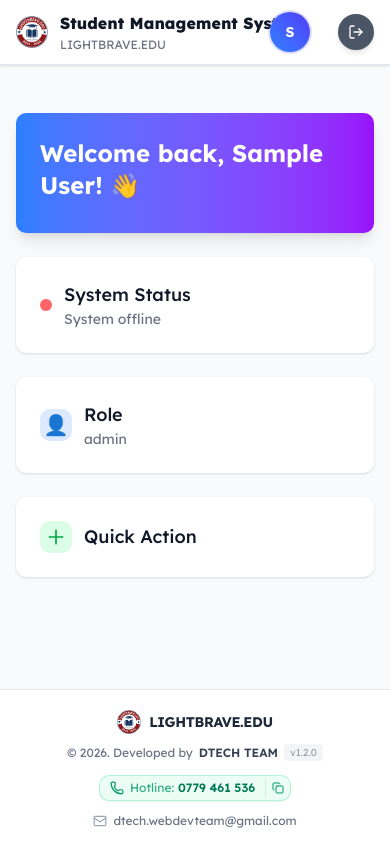
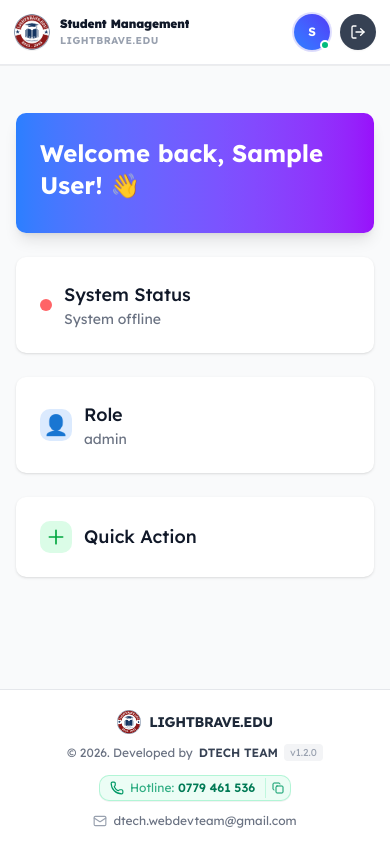
Before and after one commit to tqd0105/student-management-system, a Next.js app in the folder frontend/: page /dashboard in a window 390 px wide. Built offline with nearby package versions, Linux system fonts and the light colour scheme; no server answers; sample sign-in values are in the browser's storage.

Commit message:
fix(layout): redesign mobile navbar with responsive title, circular logo and aligned controls

```diff
--- a/frontend/src/components/layout/DashboardLayout.tsx
+++ b/frontend/src/components/layout/DashboardLayout.tsx
@@ -127,34 +127,37 @@ const DashboardLayout: React.FC<DashboardLayoutProps> = ({ children }) => {
   return (
     <div className="min-h-screen flex flex-col justify-between bg-gray-50">
       {/* Top Navigation */}
-      <nav className="bg-white shadow-sm border-b">
-        <div className="max-w-7xl mx-auto px-4 sm:px-6 lg:px-8">
-          <div className="flex justify-between h-16">
+      <nav className="sticky top-0 z-40 bg-white/95 backdrop-blur-md shadow-2xs border-b border-gray-200/80">
+        <div className="max-w-7xl mx-auto px-3.5 sm:px-6 lg:px-8">
+          <div className="flex items-center justify-between h-16 gap-2 sm:gap-4">
             {/* Logo & Title */}
-            <div className="flex items-center">
-              <div className="flex-shrink-0 flex items-center">
-                <div className="h-8 w-8 bg-blue-600 rounded-lg flex items-center justify-center">
-                  <img src="./images/logo.png" alt="Logo" />
-                </div>
-                <div className="ml-3">
-                  <h1 className="text-md md:text-lg font-extrabold text-gray-900">Student Management System</h1>
-                  <p className="text-xs text-gray-500">LIGHTBRAVE.EDU</p>
-                </div>
+            <div className="flex items-center min-w-0 flex-1 mr-1 sm:mr-3">
+              <div className="h-9 w-9 sm:h-10 sm:w-10 rounded-full flex items-center justify-center shrink-0 shadow-2xs overflow-hidden bg-white">
+                <img src="/images/logo.png" alt="LightBrave Logo" className="w-full h-full object-contain" />
+              </div>
+              <div className="ml-2.5 sm:ml-3 min-w-0">
+                <h1 className="text-xs sm:text-base md:text-lg font-black text-gray-900 tracking-tight leading-tight truncate">
+                  <span className="sm:hidden">Student Management</span>
+                  <span className="hidden sm:inline">Student Management System</span>
+                </h1>
+                <p className="text-[10px] sm:text-xs text-gray-400 font-bold tracking-wider uppercase truncate mt-0.5">
+                  LIGHTBRAVE.EDU
+                </p>
               </div>
             </div>
 
             {/* User Menu & Profile */}
-            <div className="flex items-center space-x-3 sm:space-x-4">
+            <div className="flex items-center gap-1.5 sm:gap-3 shrink-0">
               {/* Profile Button with Avatar (Opens Profile Modal) */}
               <button
                 type="button"
                 onClick={() => setIsProfileModalOpen(true)}
-                className="flex items-center space-x-2.5 p-1.5 rounded-xl hover:bg-gray-100/90 active:bg-gray-200/80 transition-all cursor-pointer group text-left"
+                className="flex items-center gap-2 p-1 sm:p-1.5 rounded-xl hover:bg-gray-100/90 active:bg-gray-200/80 transition-all cursor-pointer group text-left"
                 title="Hồ sơ cá nhân & Đổi avatar"
               >
                 {/* Avatar with S3 Image or Gradient Initials */}
                 <div className="relative shrink-0">
-                  <div className="w-10 h-10 rounded-full overflow-hidden ring-2 ring-indigo-500/20 group-hover:ring-indigo-600 transition-all shadow-xs bg-gray-100 flex items-center justify-center">
+                  <div className="w-9 h-9 sm:w-10 sm:h-10 rounded-full overflow-hidden ring-2 ring-indigo-500/20 group-hover:ring-indigo-600 transition-all shadow-xs bg-gray-100 flex items-center justify-center">
                     {user?.avatar ? (
                       <img
                         src={user.avatar}
@@ -163,11 +166,13 @@ const DashboardLayout: React.FC<DashboardLayoutProps> = ({ children }) => {
                         referrerPolicy="no-referrer"
                       />
                     ) : (
-                      <div className="w-full h-full bg-gradient-to-tr from-blue-500 to-indigo-600 text-white flex items-center justify-center text-sm font-bold">
+                      <div className="w-full h-full bg-gradient-to-tr from-blue-500 to-indigo-600 text-white flex items-center justify-center text-xs sm:text-sm font-bold">
                         {user?.name ? user.name.charAt(0).toUpperCase() : 'U'}
                       </div>
                     )}
                   </div>
+                  {/* Online indicator */}
+                  <span className="absolute bottom-0 right-0 w-2.5 h-2.5 bg-emerald-500 rounded-full border-2 border-white" />
                 </div>
 
                 {/* User Info (Desktop) */}
@@ -184,11 +189,11 @@ const DashboardLayout: React.FC<DashboardLayoutProps> = ({ children }) => {
               {/* Logout Button */}
               <button
                 onClick={handleLogout}
-                className="bg-gray-600 text-white p-2.5 md:p-3 lg:px-4 lg:py-2 rounded-full shadow-md hover:bg-gray-700 flex items-center space-x-0 lg:space-x-2 cursor-pointer transition-colors shrink-0"
-                title="Logout"
+                className="w-9 h-9 sm:w-10 sm:h-10 lg:w-auto bg-gray-700 hover:bg-rose-600 text-white rounded-full shadow-xs lg:px-3.5 lg:py-2 flex items-center justify-center gap-1.5 cursor-pointer transition-all shrink-0 active:scale-95"
+                title="Đăng xuất"
               >
-                <LogOut className="w-4 h-4" />
-                <span className="hidden lg:block text-xs font-semibold">Logout</span>
+                <LogOut className="w-4 h-4 shrink-0" />
+                <span className="hidden lg:inline text-xs font-semibold">Logout</span>
               </button>
             </div>
           </div>
--- a/frontend/src/components/student/QRScanner.tsx
+++ b/frontend/src/components/student/QRScanner.tsx
@@ -498,7 +498,7 @@ export default function QRScanner({ isOpen, onClose, onScanSuccess }: QRScannerP
             </div>
             <div>
               <div className="flex items-center gap-2">
-                <h3 className="text-lg sm:text-xl font-bold text-gray-900">QR Scanner</h3>
+                <h3 className="text-lg sm:text-xl font-bold text-gray-900">QR Scan</h3>
                 {deviceInfo.isLaptop ? (
                   <span className="inline-flex items-center gap-1 px-2 py-0.5 rounded-full text-[10px] font-semibold bg-emerald-50 text-emerald-700 border border-emerald-200/80">
                     <Laptop className="w-3 h-3 text-emerald-600" />
@@ -528,7 +528,7 @@ export default function QRScanner({ isOpen, onClose, onScanSuccess }: QRScannerP
           {gpsReady === true ? (
             <div className="inline-flex items-center gap-1.5 font-bold text-emerald-700 bg-emerald-50 px-2.5 py-1 rounded-lg border border-emerald-200 shadow-2xs">
               <MapPin className="w-3.5 h-3.5 text-emerald-600 shrink-0" />
-              <span>GPS: Đã sẵn sàng</span>
+              <span>GPS: Sẵn sàng</span>
             </div>
           ) : gpsReady === false ? (
             <button
@@ -538,7 +538,7 @@ export default function QRScanner({ isOpen, onClose, onScanSuccess }: QRScannerP
               title="Bấm để thử dò lại vị trí GPS ngay"
             >
               <MapPin className="w-3.5 h-3.5 text-amber-600 shrink-0 animate-bounce" />
-              <span>GPS: Chưa định vị</span>
+              <span>GPS: Chưa có</span>
               <span className="text-[10px] text-amber-700 underline flex items-center gap-0.5 ml-1">
                 <RefreshCw className="w-3 h-3 group-hover:rotate-180 transition-transform" />
                 Dò lại
@@ -547,13 +547,13 @@ export default function QRScanner({ isOpen, onClose, onScanSuccess }: QRScannerP
           ) : (
             <div className="inline-flex items-center gap-1.5 font-semibold text-slate-600 bg-slate-100 px-2.5 py-1 rounded-lg border border-slate-200">
               <RefreshCw className="w-3.5 h-3.5 text-cyan-600 animate-spin shrink-0" />
-              <span>GPS: Đang dò vị trí...</span>
+              <span>GPS: Đang dò...</span>
             </div>
           )}
 
           <div className="flex items-center gap-1.5 font-semibold text-gray-700">
             <ShieldCheck className="w-3.5 h-3.5 text-cyan-600" />
-            <span>Thiết bị: Đã định danh</span>
+            <span>Thiết bị: Sẵn sàng</span>
           </div>
         </div>
 
```
